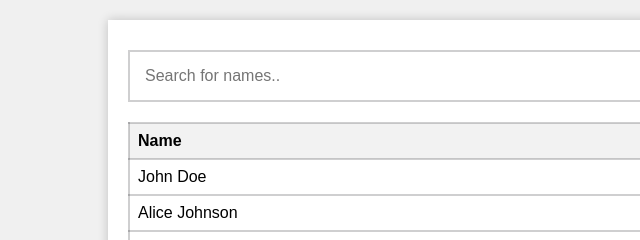
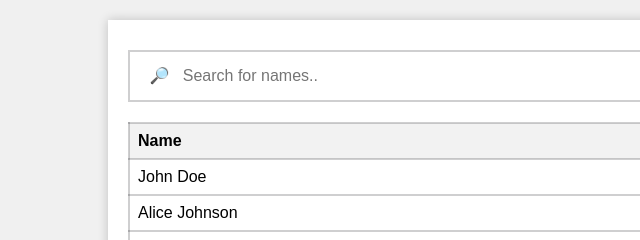
Before and after one commit to namishagurunani/Table-Filter, a plain HTML site: page index.html in a window 1280 px wide. Shown: the top 240 px of the page, 0-640 px from the left. Drawn offline with Linux system fonts and the light colour scheme.

Commit message:
Update index.html

```diff
--- a/index.html
+++ b/index.html
@@ -7,9 +7,9 @@
     <title>Filter Table</title>
 </head>
 <body>
-    <div class="container">
-        <input type="text" id="searchInput" placeholder="Search for names..">
-        <table id="dataTable">
+   <div class="container">
+      <input type="text" id="searchInput" placeholder=" &#x1F50E;&#xFE0E;   Search for names.." />
+      <table id="dataTable">
             <tr style=" border: 2px solid rgb(19, 17, 20, 0.2);background-color:  #f2f2f2;" >
                 <th>Name</th>
                 <th>Country</th>
```
